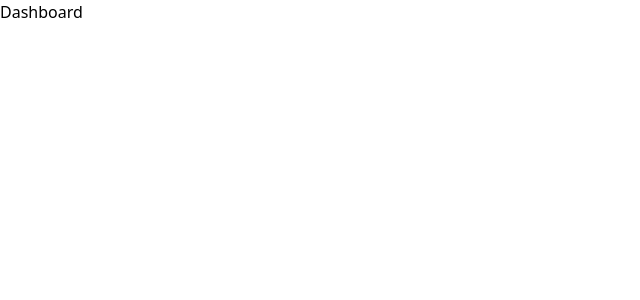
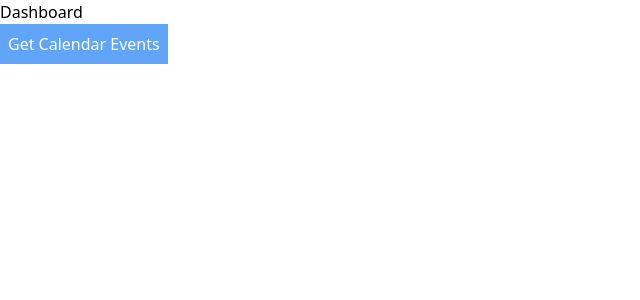
Before and after one commit to gerry004/gcal-ui, a React (Create React App) app: page /dashboard in a window 1280 px wide. Shown: the top 300 px of the page, without its empty margins (0-640 px from the left). Built offline with nearby package versions, Linux system fonts and the light colour scheme.

Commit message:
OAuth2Client

```diff
--- a/src/App.js
+++ b/src/App.js
@@ -7,8 +7,8 @@ function App() {
   return (
     <Router>
       <Routes>
-        <Route path="/" element={<Home />} /> {/* Properly instantiate the component */}
-        <Route path="/dashboard" element={<Dashboard />} /> {/* Corrected path to match 'about' */}
+        <Route path="/" element={<Home />} />
+        <Route path="/dashboard" element={<Dashboard />} />
       </Routes>
     </Router>
   );
--- a/src/views/Dashboard.js
+++ b/src/views/Dashboard.js
@@ -1,7 +1,15 @@
+import api from '../constants/axios';
+
 const Dashboard = () => {
+  const calendarClick = async () => {
+    const { data } = await api.post('calendar/events');
+    console.log(data)
+  }
+
   return (
     <>
       <h1>Dashboard</h1>
+      <button className='bg-blue-400 text-white hover:bg-blue-600 p-2' onClick={calendarClick}>Get Calendar Events</button>
     </>
   );
 };
```
